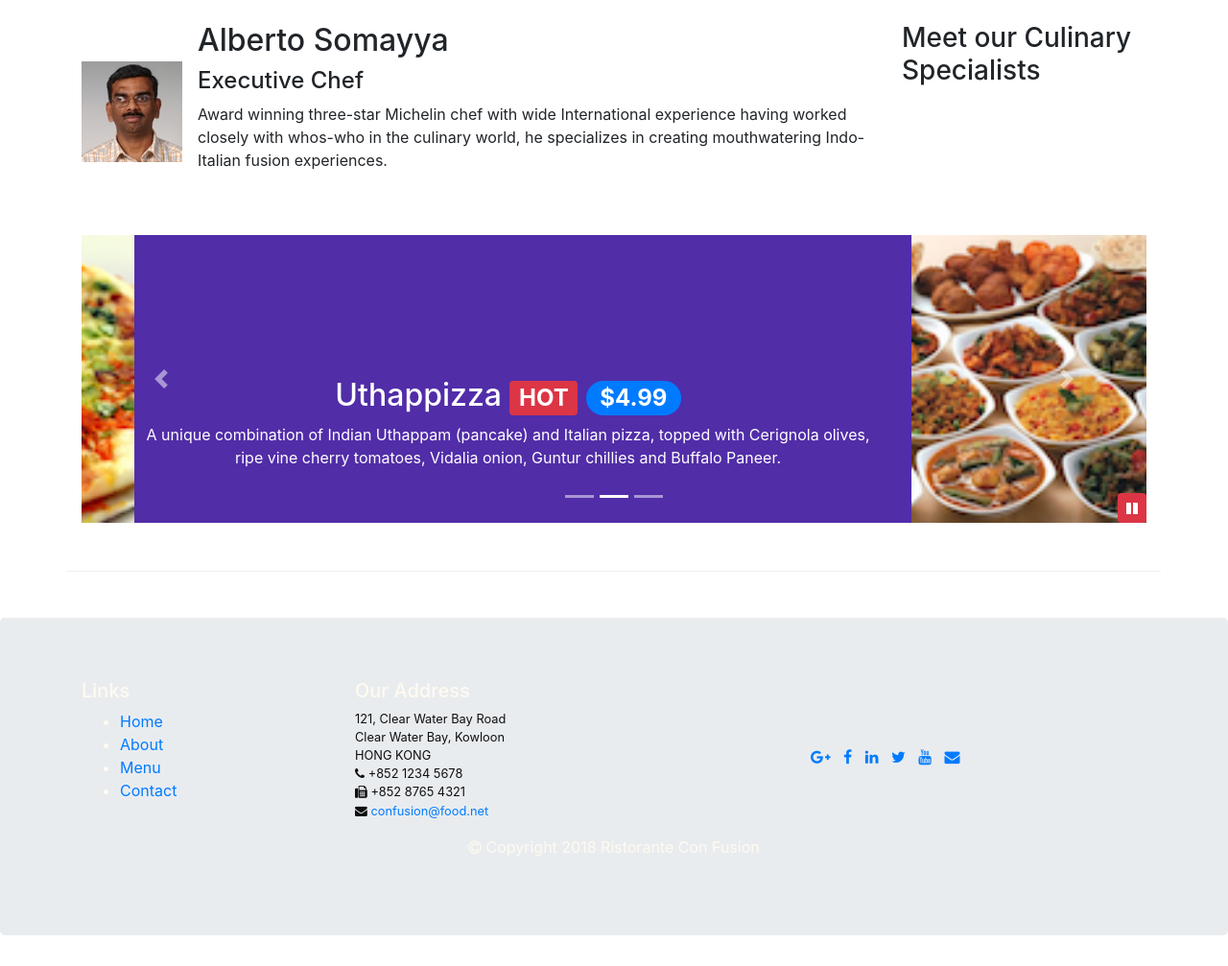
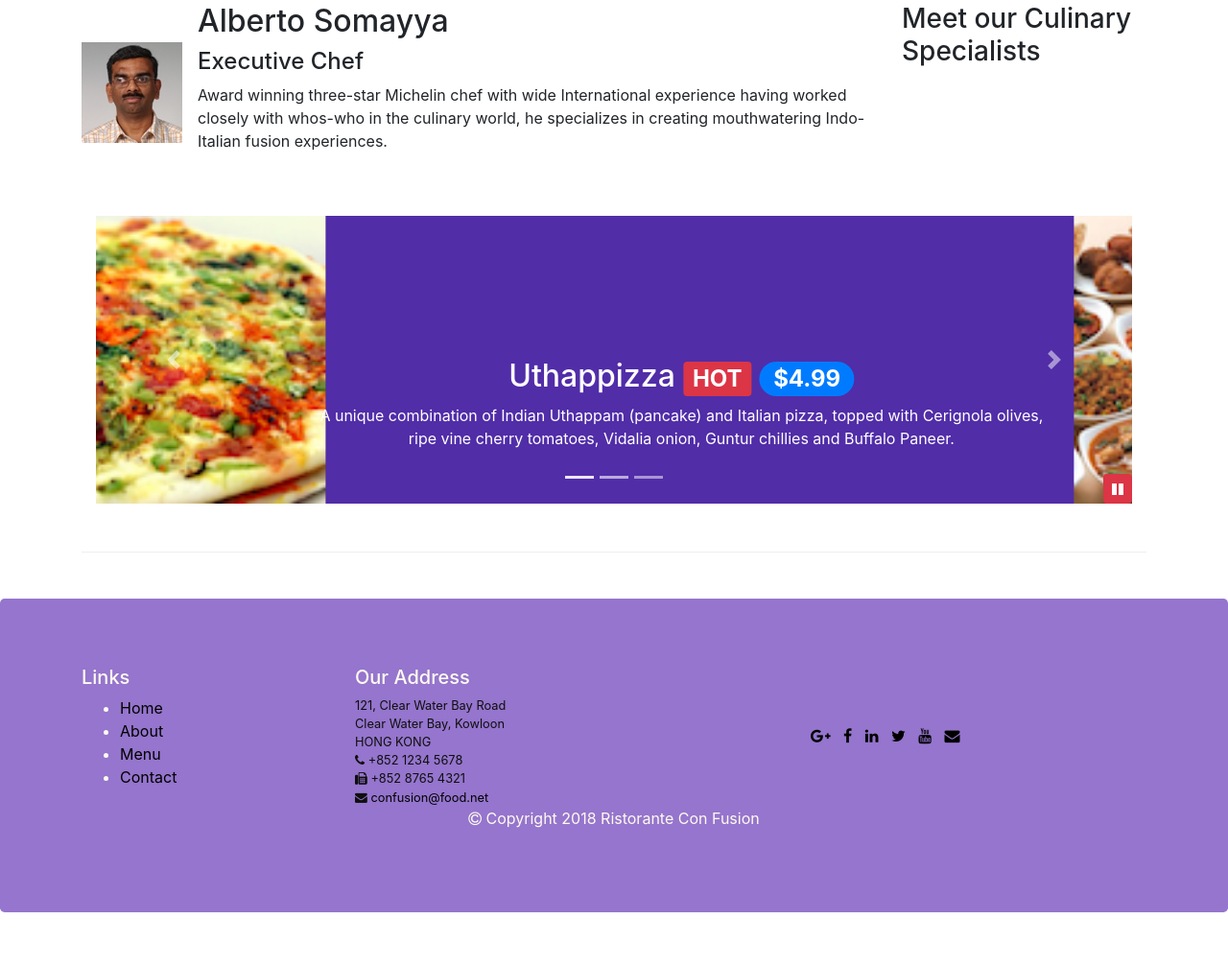
Before and after one commit to vishwasprabhu98/conFusion, a website: page index.html in a window 1280 px wide. Shown: the part 811-1818 px from the top of the page at 96% size. After the commit the page ends 1762 px from the top, so only its background shows below. Drawn offline with nearby package versions, Linux system fonts and the light colour scheme.

Commit message:
This can be considered as assignent 4

```diff
--- /dev/null
+++ b/css/styles-less.css
@@ -0,0 +1,57 @@
+.row-header {
+  margin: 0px auto;
+  padding: 0px 0px;
+}
+.row-content {
+  margin: 0px auto;
+  padding: 50px 0px;
+  border-bottom: 1px ridge;
+  min-height: 400px;
+}
+.footer {
+  background-color: #D1C4E9;
+  margin: 0px auto;
+  padding: 20px 0px;
+}
+.jumbotron {
+  margin: 0px auto;
+  padding: 70px 30px;
+  background: #9575CD;
+  color: black;
+}
+address {
+  font-size: 80%;
+  margin: 0px;
+  color: #0f0f0f;
+}
+body {
+  padding: 50px 0px 0px 0px;
+  z-index: 0;
+}
+.navbar-dark {
+  background-color: #512DA8;
+}
+.tab-content {
+  border-left: 1px solid #ddd;
+  border-right: 1px solid #ddd;
+  border-bottom: 1px solid #ddd;
+  padding: 10px;
+}
+.carousel {
+  background: #512DA8;
+}
+.carousel .carousel-item {
+  height: 250px;
+}
+.carousel .carousel-item img {
+  position: absolute;
+  top: 0;
+  left: 0;
+  min-height: 250px;
+}
+#carouselButton {
+  right: 0px;
+  position: absolute;
+  bottom: 0px;
+  z-index: 1;
+}
--- /dev/null
+++ b/css/styles.scss
@@ -0,0 +1,77 @@
+$lt-gray: #ddd;
+$background-dark: #512DA8;
+$background-light: #9575CD;
+$background-pale: #D1C4E9;
+
+// Height variables
+$carousel-item-height: 300px;
+@mixin zero-margin($pad-up-dn, $pad-left-right) {
+	margin:0px auto;
+	padding: $pad-up-dn $pad-left-right;
+}
+.row-header{
+	@include zero-margin(0px,0px);
+}
+
+.row-content {
+	@include zero-margin(50px,0px);
+	border-bottom: 1px ridge;
+	min-height:400px;
+}
+
+.footer{
+	background-color: $background-pale;
+	@include zero-margin(20px, 0px);
+}
+
+.jumbotron {
+	@include zero-margin(70px,30px);
+	background: $background-light ;
+	color:floralwhite;
+}
+
+address{
+	font-size:80%;
+	margin:0px;
+	color:#0f0f0f;
+}
+
+body{
+	padding:50px 0px 0px 0px;
+	z-index:0;
+}
+
+.navbar-dark {
+	background-color: $background-dark;
+}
+
+.tab-content {
+	border-left: 1px solid $lt-gray;
+	border-right: 1px solid $lt-gray;
+	border-bottom: 1px solid $lt-gray;
+	padding: 10px;
+}
+.carousel {
+	background:$background-dark;
+
+	.carousel-item {
+		height: $carousel-item-height;
+		img {
+			position: absolute;
+			top: 0;
+			left: 0;
+			min-height: 300px;
+		}
+	}
+}
+
+#carouselButton {
+	right:0px;
+	position: absolute;
+	bottom: 0px;
+	z-index: 1;
+}
+
+a{
+	color: black;
+}
--- a/index.html
+++ b/index.html
@@ -5,10 +5,10 @@
     <meta charset="utf-8">
     <meta name="viewport" content="width=device-width, initial-scale=1, shrink-to-fit=no">
     <meta http-equiv="x-ua-compatible" content="ie=edge">
-    <link rel="stylesheet" href="styles.css">
     <!-- Bootstrap CSS -->
     <link rel="stylesheet" href="node_modules/bootstrap/dist/css/bootstrap.min.css">
     <link rel="stylesheet" href="node_modules/font-awesome/css/font-awesome.min.css">
+    <link rel="stylesheet" href="css/styles.css">
 
     <title>Ristorante Con Fusion</title>
 </head>
@@ -25,10 +25,14 @@
                     <li class="nav-item active"><a class="nav-link" href="#"><span class="fa fa-home fa-lg"></span> Home</a></li>
                     <li class="nav-item"><a class="nav-link" href="aboutus.html"><span class="fa fa-info"></span> aboutus</a></li>
                     <li class="nav-item"><a class="nav-link" href="#"><span class="fa fa-list"></span> mail</a></li>
-                    <li class="nav-item"><a class="nav-link" href="#"><span class="fa fa-address-card"></span> contact</a></li>
+                    <li class="nav-item"><a class="nav-link" href="contactus.html"><span class="fa fa-address-card"></span> contact</a></li>
                 </ul>
+                <!-- <span class="navbar-text">
+                    <a data-toggle="modal" data-target="#loginModal">
+                    <span class="fa fa-sign-in"></span> Login</a>
+                </span> -->
                 <span class="navbar-text">
-                    <a data-toggle="modal" data-target="#loginModal">
+                    <a id="modalDisplay">
                     <span class="fa fa-sign-in"></span> Login</a>
                 </span>
             </div>
@@ -43,7 +47,7 @@
             <div class="modal-content">
                 <div class="modal-header">
                     <h4 class="modal-title">Login </h4>
-                    <button type="button" class="close" data-dismiss="modal">&times;</button>
+                    <button type="button" class="close" id="close" data-dismiss="modal">&times;</button>
                 </div>
                 <div class="modal-body">
                     <form>
@@ -158,9 +162,9 @@
                         </div>
                         <div class="carousel-item">
                             <img class="d-block" src="img/buffet.png" alt="Second slide">
-                            <div class="row">
-                                <div class="col-12 offset-md-1">
-                                    <div class="carousel-caption d-none d-md-block">
+                            <div class="carousel-caption d-none d-md-block">
+                                <div class="row">
+                                    <div class="col-12 offset-md-2">
                                         <h2>Weekend Grand Buffet</h2>
                                         <p class="d-none d-sm-block">Featuring mouthwatering combinations with a choice of five different salads, six enticing appetizers, six main entrees and five choicest desserts. Free flowing bubbly and soft drinks. All for just $19.99 per person </p>
                                     </div>
@@ -330,6 +334,10 @@
                 }
             });
 
+            $('#modalDisplay').click( function() {
+                $('#loginModal').modal('toggle');
+            });
+
         });
     </script>
 </body>
```
Also changed, not shown: aboutus.html (+1 -2 lines), contactus.html (+2 -1 lines), package.json (+6 -4 lines), css/styles-old.css (renamed from styles-old.css), css/styles.css, css/styles.less (renamed from styles.less), 1 other file.
